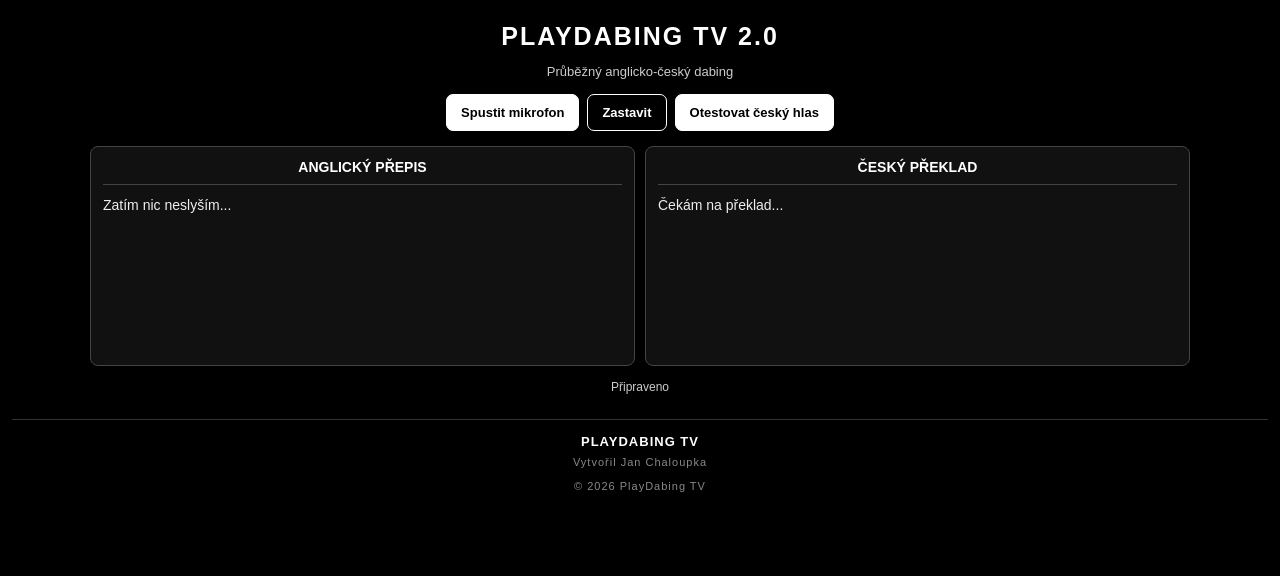
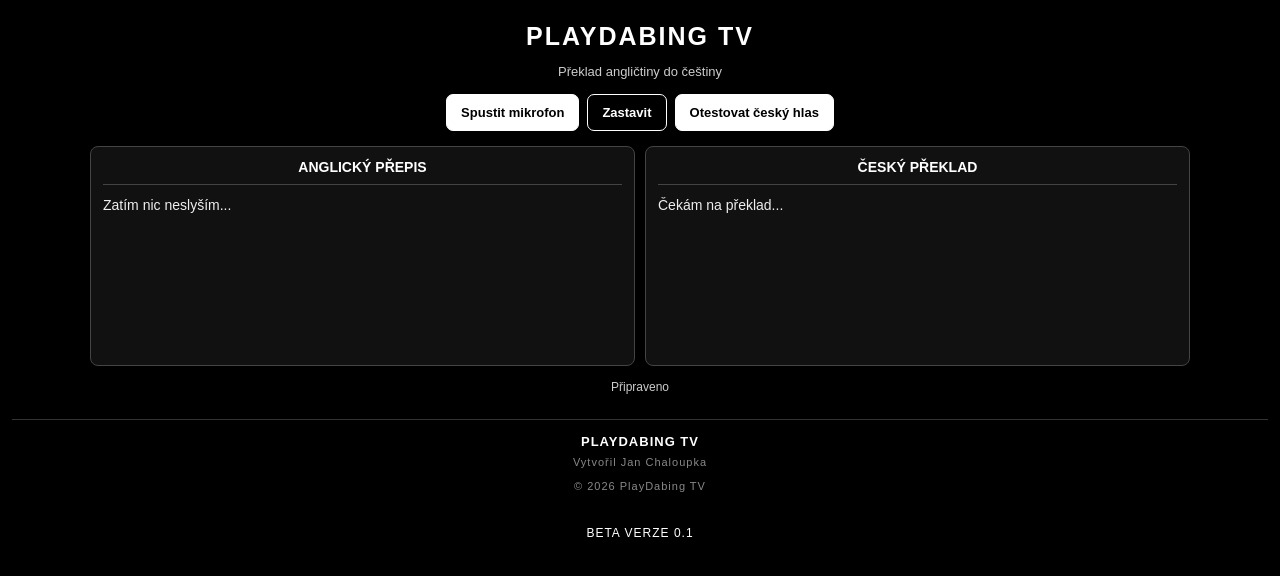
Before and after one commit to pkyg2bv9cz-bot/Playdabing-, a plain HTML site: page index.html in a window 1280 px wide. Drawn offline with Linux system fonts and the light colour scheme.

Commit message:
Update index.html

```diff
--- a/index.html
+++ b/index.html
@@ -4,7 +4,7 @@
 <head>
 <meta charset="UTF-8">
 <meta name="viewport" content="width=device-width, initial-scale=1">
-<title>PlayDabing TV 2.0</title>
+<title>PlayDabing TV</title>
 
 <style>
 * {
@@ -122,8 +122,8 @@ button {
 
 <body>
 
-<h1>PLAYDABING TV 2.0</h1>
-<p class="subtitle">Průběžný anglicko-český dabing</p>
+<h1>PLAYDABING TV</h1>
+<p class="subtitle">Překlad angličtiny do češtiny</p>
 
 <div class="controls">
   <button id="start" onclick="startListening()">
@@ -161,6 +161,10 @@ button {
   <br><br>
   © 2026 PlayDabing TV
 </footer>
+
+<div style="text-align:center; color:#ffffff; font-size:12px; margin-top:20px; padding-bottom:10px; letter-spacing:1px;">
+  BETA VERZE 0.1
+</div>
 
 <script>
 let recognition = null;
```
